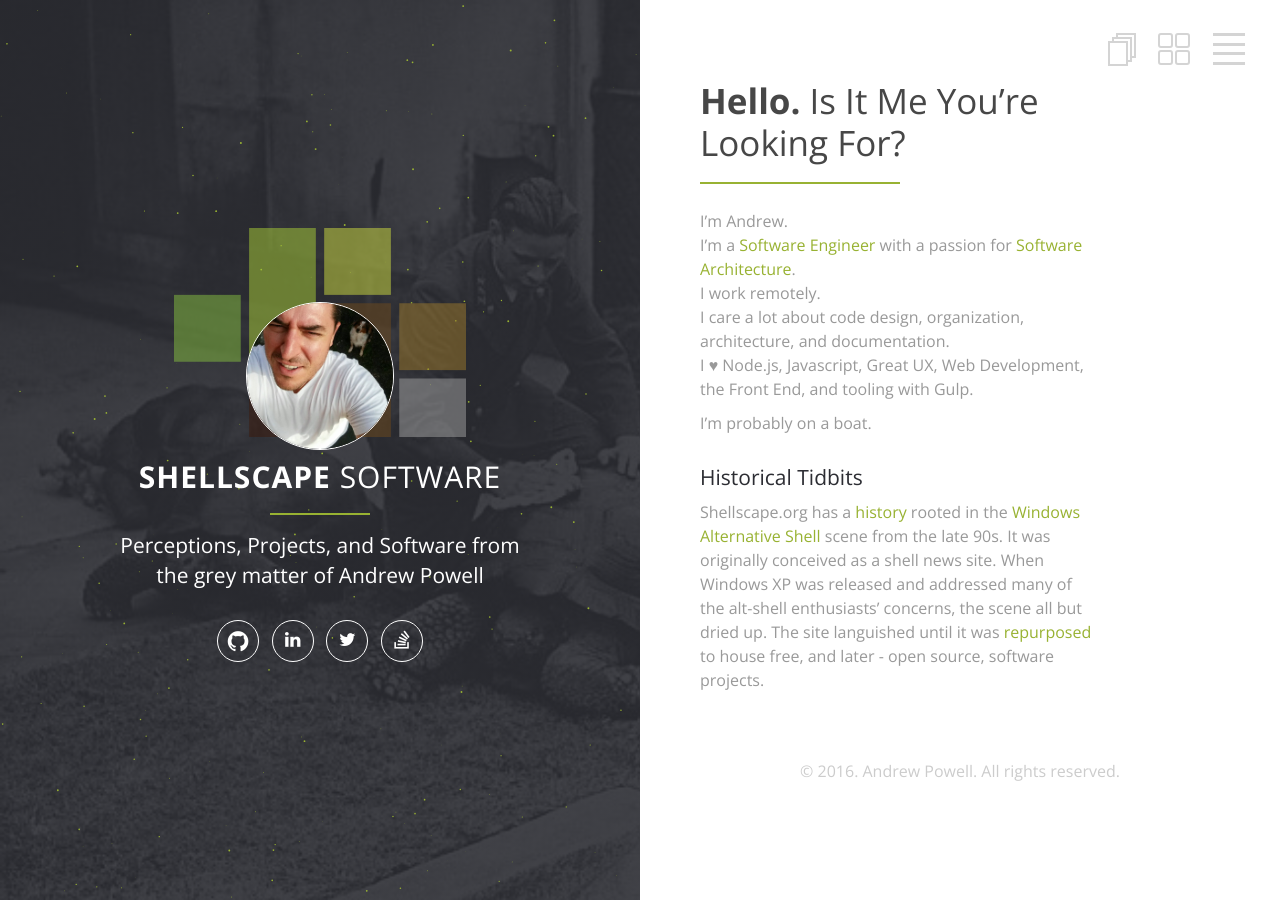
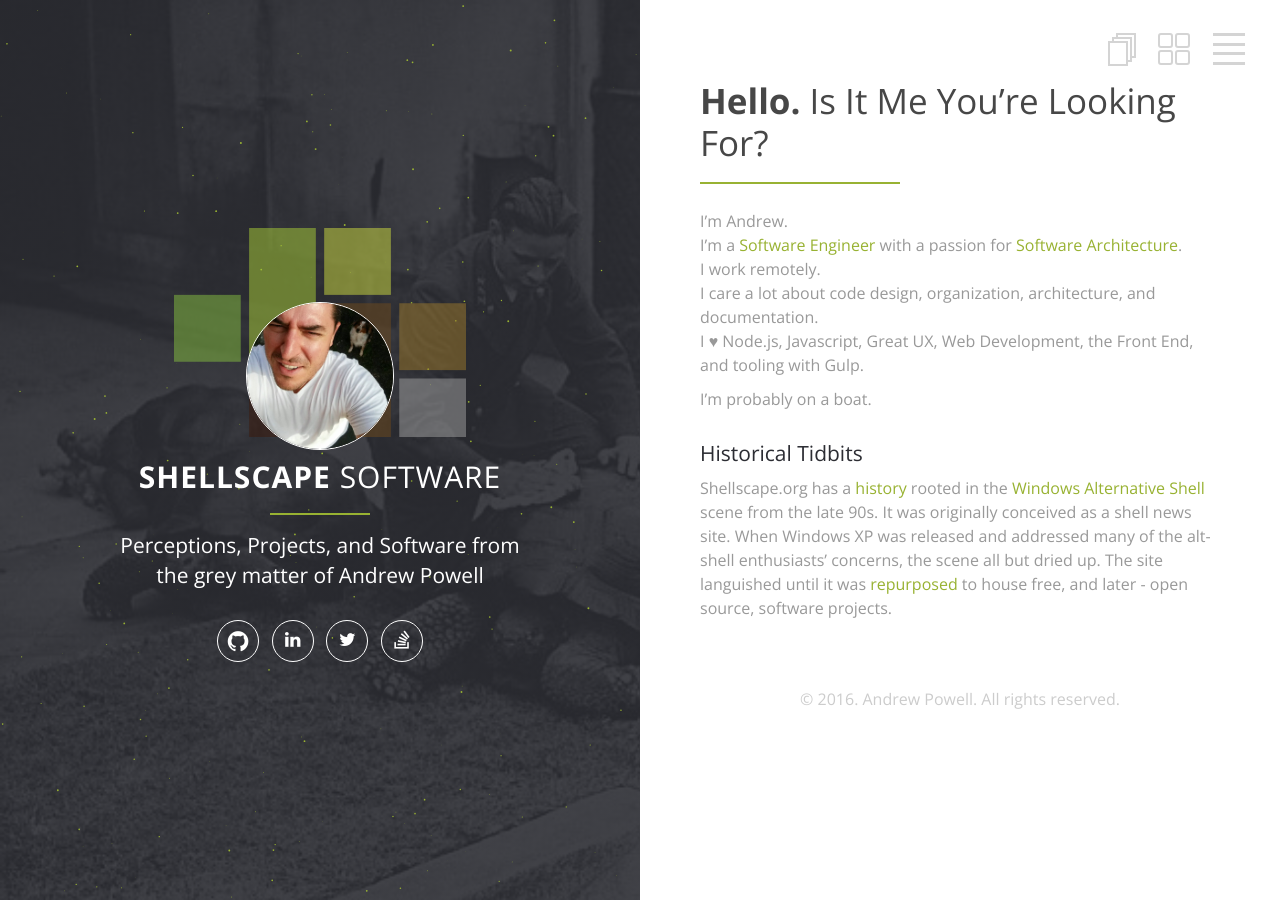
Before and after one commit to shellscape/shellscape.github.io, a Jekyll site: the page built from index.md, in a window 1280 px wide. Built offline with Jekyll 4.4.1, drawn with Linux system fonts in a browser that asks for light colours; nearby versions of some CDN libraries.

Commit message:
adjust home layout

```diff
--- a/_sass/_home.scss
+++ b/_sass/_home.scss
@@ -14,7 +14,6 @@
 .main-info,
 .about-info {
   margin: 0 auto;
-  max-width: 40rem;
   position: relative;
   text-align: center;
   width: 100%;
@@ -58,6 +57,7 @@
 
 .main-info {
   color: $white;
+  max-width: 40rem;
   z-index: 1;
 
   h1 {
```
